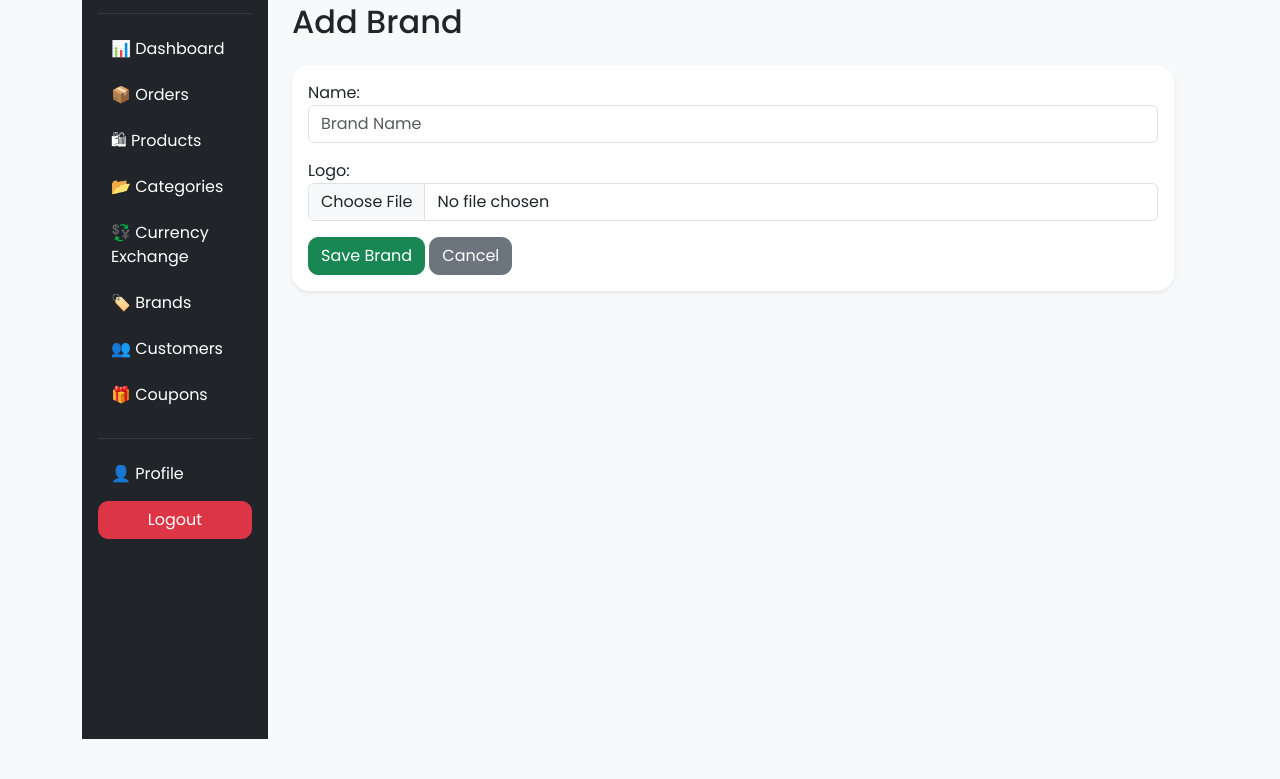
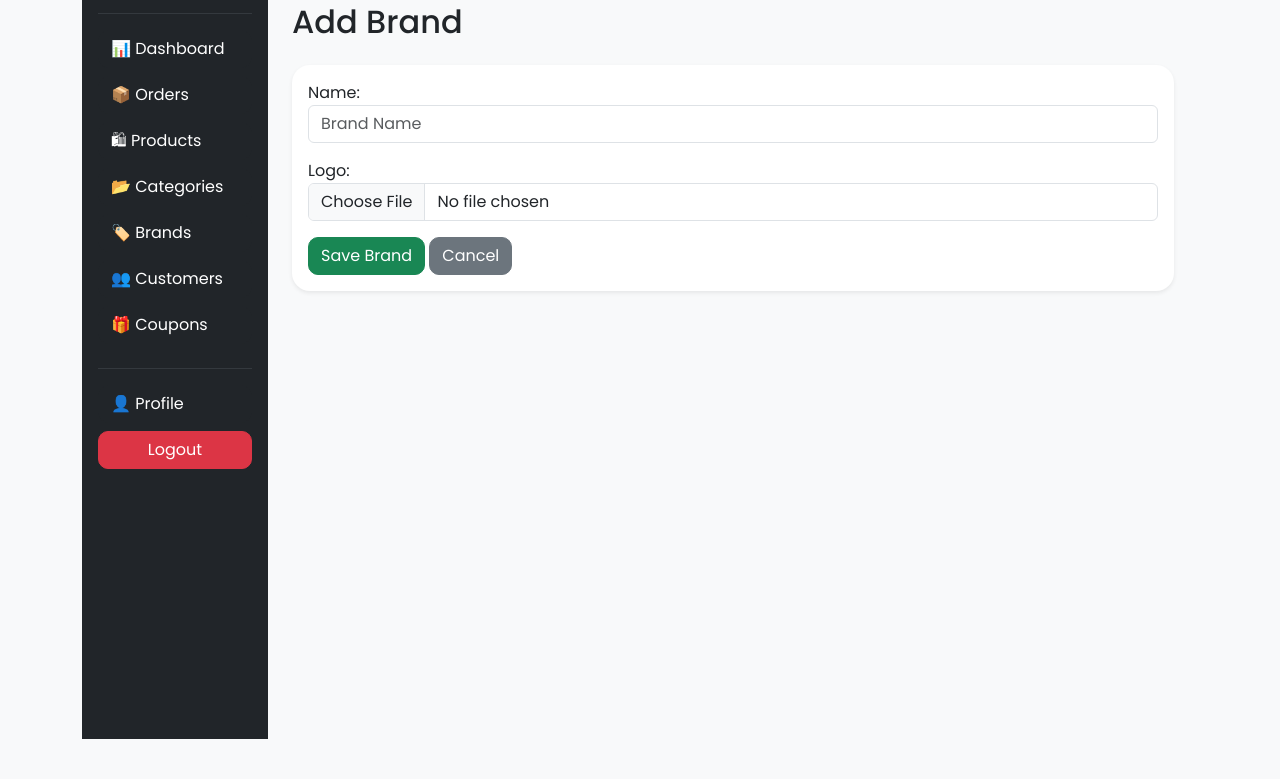
Before and after one commit to alifahmedpbd/django-ecommerce-web, a Django app: page /dashboard/brands/create/ in a window 1280 px wide. Shown: the part 189-968 px from the top of the page. Run offline with Django 5.2, Linux system fonts and the light colour scheme.

Commit message:
Add Currency Exchange in dashbord

```diff
--- a/dashboard/views.py
+++ b/dashboard/views.py
@@ -1692,7 +1692,7 @@ def currency_exchange(request):
             "USD exchange rate updated successfully.",
         )
 
-        return redirect("dashboard:currency_exchange")
+        return redirect("dashboard:home")
 
     return render(
         request,
--- a/templates/dashboard/includes/sidebar.html
+++ b/templates/dashboard/includes/sidebar.html
@@ -47,13 +47,15 @@
     </a>
 
     <!-- Currency -->
+     {% if request.user.role == "owner" %}
 
-    <a href="{% url 'dashboard:currency_settings' %}"
+    <a href="{% url 'dashboard:currency_exchange' %}"
         class="btn btn-dark w-100 text-start mb-2">
 
         💱 Currency Exchange
 
     </a>
+    {% endif %}
 
     <a href="{% url 'dashboard:brand_list' %}"
         class="btn btn-dark w-100 text-start mb-2">
```
